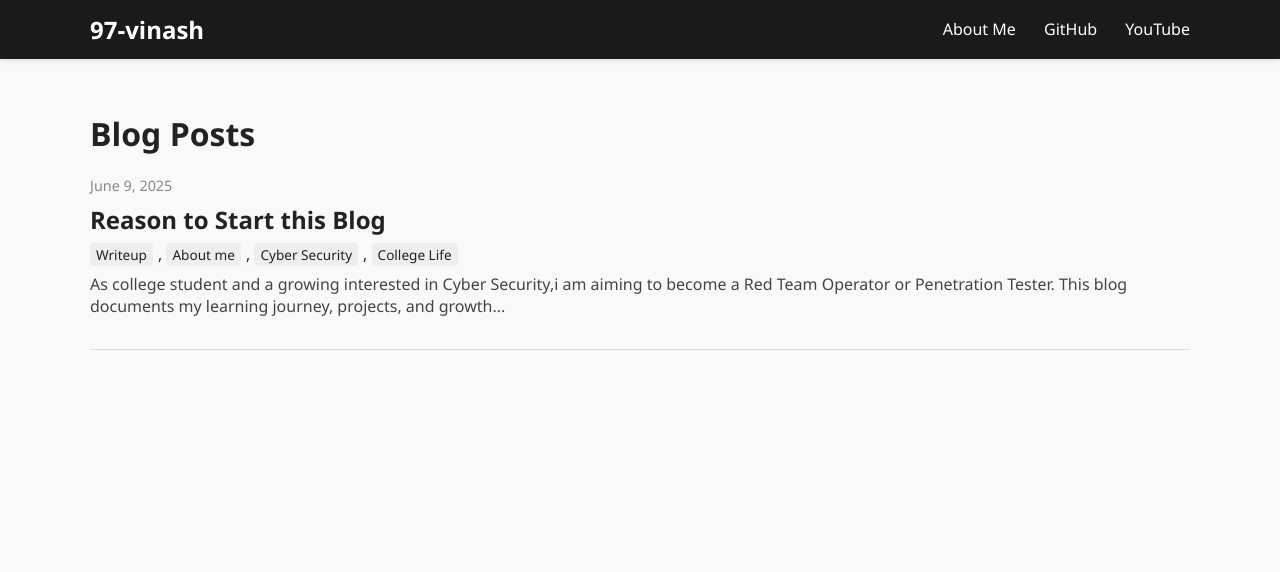
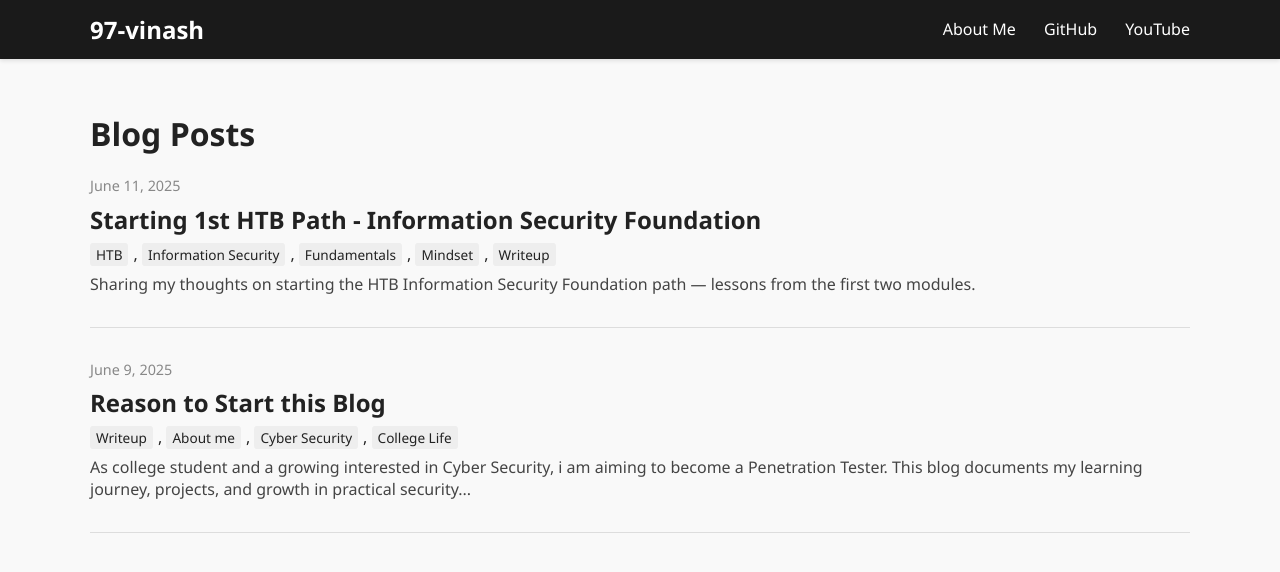
Before and after one commit to 97-vinash/97-vinash.github.io, a Jekyll site: the page built from index.markdown, in a window 1280 px wide. Shown: the top 572 px of the page. Built offline with Jekyll 4.4.1, drawn with Linux system fonts in a browser that asks for light colours; part of the change alters nothing that is shown.

Commit message:
2025-06-11-Start-HTB-Path.md

```diff
--- a/_posts/2025-06-09-reason-to-start.md
+++ b/_posts/2025-06-09-reason-to-start.md
@@ -3,7 +3,7 @@ layout: post
 title: "Reason to Start this Blog"
 tags: [Writeup, About me, Cyber Security, College Life]
 date: 2025-06-09
-excerpt: "As college student and a growing interested in Cyber Security,i am aiming to become a Red Team Operator or Penetration Tester. This blog documents my learning journey, projects, and growth in practical security skills."
+excerpt: "As college student and a growing interested in Cyber Security, i am aiming to become a Penetration Tester. This blog documents my learning journey, projects, and growth in practical security skills."
 ---
 Welcome to my blog! I’ve just completed my second year of college specializing in Cyber Security. While I’ve gained a solid foundation in theory, I haven’t yet had the chance to work on many real-world projects applying that knowledge. The first two years of my curriculum have focused mostly on core computer science concepts, with limited emphasis on practical cyber security skills.
 
--- /dev/null
+++ b/_posts/2025-06-11-Start-HTB-Path.md
@@ -0,0 +1,55 @@
+---
+layout: post
+title: "Starting 1st HTB Path - Information Security Foundation"
+tags: [HTB, Information Security, Fundamentals, Mindset, Writeup]
+date: 2025-06-11
+excerpt: "Sharing my thoughts on starting the HTB Information Security Foundation path — lessons from the first two modules."
+---
+
+## Context
+
+- This post is about me starting a new journey in HTB and starting my first path: Information Security Foundation.
+- I wrote this blog to clearly state what I learned through this and what are important or unimportant things in the first 2 modules.
+- In this specific post, I’m not going to discuss any technical aspects or things, because I’ve only completed the first 2 modules, and they are mainly focused on how to think/manage/understand your thoughts — and about not giving up and being persistent.
+
+---
+
+## Quick Notes
+
+### Concepts
+
+**Module 1 – Intro to Academy**
+It just tells the main terminologies that are used in HTB Academy — things like **Path**, **Modules**, **Sections**, etc. There's nothing much to explain here.
+
+**Module 2 – Learning Process**
+The second module has some important concepts/topics — maybe unimportant from other people's perspective — but I think it is also useful in the sense that it gives you an idea of how simple things like decision-making, setting a goal, or fear of something can be put in a very logically explained way, according to psychology and research.
+It can give you direction on how to think clearly, and how to think logically and differently — and to keep going and push your limits to get out of your comfort zone.
+*(Yes, I did read the whole thing line by line, word by word, and it was so much info to take in. I also added it to favourites to look it up when I don't feel motivated or feel low.)*
+
+---
+
+## Key Takeaways (according to me)
+
+- Try to think outside the box.
+- Try to search for the most easy solution first.
+- Talent is not something someone is born with — you develop it by training yourself.
+- Define your goal clearly. *(very important)*
+- Apply what you learn. *(very important)*
+- Comfort Zone. *(Recommended to read the whole section)*
+- Children do not fear to explore and they also don't overcomplicate things like adults do. They also don’t fear failure — that's why they learn fast. Because they don't have that imaginary fear of failure — the "what if I fail" mindset.
+- Questioning. *(Read the whole ROQ model)*
+- Frustration is temporary. This means that when we feel frustrated, it will pass — don't panic or overreact. Take a deep breath and think about it for a sec.
+- Search for some sample Penetration Testing Reports/Documents to get familiar with it. *(Recommended)*
+
+---
+
+## What’s Next?
+
+- Continue the next modules 3-4.
+- Take short notes only for things that looked interesting or useful.
+- Start exploring terminal commands. (already familiar with atleast 40% of them)
+
+---
+
+## Thank You For Reading
+Thanks for reading! This is just me sharing my journey as I go. If you're on a similar path, I hope it helped even a little. More to come soon.
```
